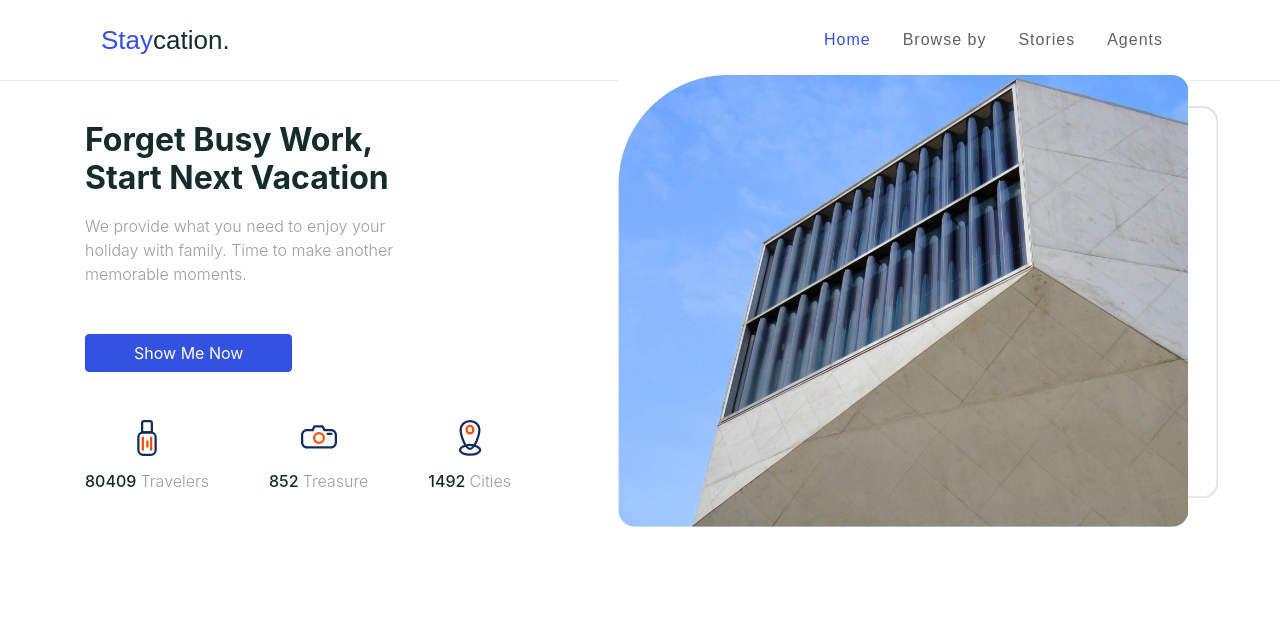
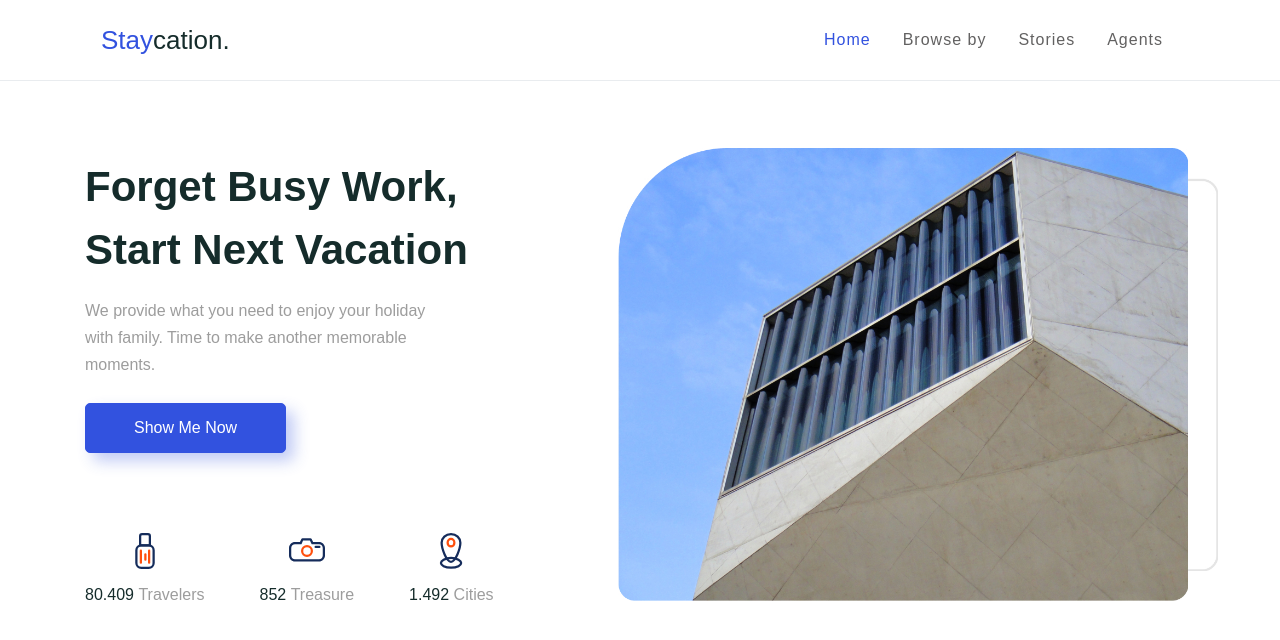
Before and after one commit to maulanaadil/Staycation, a React (Create React App) app: page / in a window 1280 px wide. Shown: the top 640 px of the page. Built offline with nearby package versions, Linux system fonts and the light colour scheme.

Commit message:
hero section complete

```diff
--- a/src/assets/scss/_buttons.scss
+++ b/src/assets/scss/_buttons.scss
@@ -10,13 +10,20 @@
   font-weight: $btn-font-weight;
   color: $body-color;
   text-align: center;
+  min-height: 50px;
   text-decoration: if($link-decoration == none, null, none);
   white-space: $btn-white-space;
   vertical-align: middle;
   user-select: none;
   background-color: transparent;
   border: $btn-border-width solid transparent;
-  @include button-size($btn-padding-y, $btn-padding-x, $btn-font-size, $btn-line-height, $btn-border-radius);
+  @include button-size(
+    $btn-padding-y,
+    $btn-padding-x,
+    $btn-font-size,
+    $btn-line-height,
+    5px
+  );
   @include transition($btn-transition);
 
   @include hover() {
@@ -28,6 +35,10 @@
   &.focus {
     outline: 0;
     box-shadow: $btn-focus-box-shadow;
+  }
+
+  &.btn-shadow {
+    box-shadow: 8px 8px 15px rgba($primary, 0.3);
   }
 
   // Disabled comes first so active can properly restyle
@@ -57,7 +68,6 @@ fieldset:disabled a.btn {
   pointer-events: none;
 }
 
-
 //
 // Alternate buttons
 //
@@ -73,7 +83,6 @@ fieldset:disabled a.btn {
     @include button-outline-variant($value);
   }
 }
-
 
 //
 // Link buttons
@@ -104,19 +113,29 @@ fieldset:disabled a.btn {
   // No need for an active state here
 }
 
-
 //
 // Button Sizes
 //
 
 .btn-lg {
-  @include button-size($btn-padding-y-lg, $btn-padding-x-lg, $btn-font-size-lg, $btn-line-height-lg, $btn-border-radius-lg);
+  @include button-size(
+    $btn-padding-y-lg,
+    $btn-padding-x-lg,
+    $btn-font-size-lg,
+    $btn-line-height-lg,
+    $btn-border-radius-lg
+  );
 }
 
 .btn-sm {
-  @include button-size($btn-padding-y-sm, $btn-padding-x-sm, $btn-font-size-sm, $btn-line-height-sm, $btn-border-radius-sm);
+  @include button-size(
+    $btn-padding-y-sm,
+    $btn-padding-x-sm,
+    $btn-font-size-sm,
+    $btn-line-height-sm,
+    $btn-border-radius-sm
+  );
 }
-
 
 //
 // Block button
--- a/src/assets/scss/_type.scss
+++ b/src/assets/scss/_type.scss
@@ -4,8 +4,18 @@
 // Headings
 //
 
-h1, h2, h3, h4, h5, h6,
-.h1, .h2, .h3, .h4, .h5, .h6 {
+h1,
+h2,
+h3,
+h4,
+h5,
+h6,
+.h1,
+.h2,
+.h3,
+.h4,
+.h5,
+.h6 {
   margin-bottom: $headings-margin-bottom;
   font-family: $headings-font-family;
   font-weight: $headings-font-weight;
@@ -13,12 +23,31 @@ h1, h2, h3, h4, h5, h6,
   color: $headings-color;
 }
 
-h1, .h1 { @include font-size($h1-font-size); }
-h2, .h2 { @include font-size($h2-font-size); }
-h3, .h3 { @include font-size($h3-font-size); }
-h4, .h4 { @include font-size($h4-font-size); }
-h5, .h5 { @include font-size($h5-font-size); }
-h6, .h6 { @include font-size($h6-font-size); }
+h1,
+.h1 {
+  @include font-size($h1-font-size);
+  line-height: 63px;
+}
+h2,
+.h2 {
+  @include font-size($h2-font-size);
+}
+h3,
+.h3 {
+  @include font-size($h3-font-size);
+}
+h4,
+.h4 {
+  @include font-size($h4-font-size);
+}
+h5,
+.h5 {
+  @include font-size($h5-font-size);
+}
+h6,
+.h6 {
+  @include font-size($h6-font-size);
+}
 
 .lead {
   @include font-size($lead-font-size);
@@ -47,7 +76,6 @@ h6, .h6 { @include font-size($h6-font-size); }
   line-height: $display-line-height;
 }
 
-
 //
 // Horizontal rules
 //
@@ -58,7 +86,6 @@ hr {
   border: 0;
   border-top: $hr-border-width solid $hr-border-color;
 }
-
 
 //
 // Emphasis
@@ -75,7 +102,6 @@ mark,
   padding: $mark-padding;
   background-color: $mark-bg;
 }
-
 
 //
 // Lists
@@ -96,7 +122,6 @@ mark,
     margin-right: $list-inline-padding;
   }
 }
-
 
 //
 // Misc
--- a/src/assets/scss/_variables.scss
+++ b/src/assets/scss/_variables.scss
@@ -269,10 +269,7 @@ $embed-responsive-aspect-ratios: join(
 // Font, line-height, and color for body text, headings, and more.
 
 // stylelint-disable value-keyword-case
-$font-family-sans-serif: "Poppins", -apple-system, BlinkMacSystemFont,
-  "Segoe UI", Roboto, "Helvetica Neue", Arial, "Noto Sans", "Liberation Sans",
-  sans-serif, "Apple Color Emoji", "Segoe UI Emoji", "Segoe UI Symbol",
-  "Noto Color Emoji" !default;
+$font-family-sans-serif: "Poppins", sans-serif !default;
 $font-family-monospace: SFMono-Regular, Menlo, Monaco, Consolas,
   "Liberation Mono", "Courier New", monospace !default;
 $font-family-base: $font-family-sans-serif !default;
@@ -291,7 +288,7 @@ $font-weight-bolder: bolder !default;
 $font-weight-base: $font-weight-normal !default;
 $line-height-base: 1.5 !default;
 
-$h1-font-size: $font-size-base * 2.5 !default;
+$h1-font-size: $font-size-base * 2.625 !default;
 $h2-font-size: $font-size-base * 2 !default;
 $h3-font-size: $font-size-base * 1.75 !default;
 $h4-font-size: $font-size-base * 1.5 !default;
--- a/src/assets/scss/style.scss
+++ b/src/assets/scss/style.scss
@@ -57,6 +57,7 @@
 header {
   border-bottom: 1px solid $gray-200;
   width: 100%;
+  margin-bottom: 50px;
   position: relative;
   font-family: "Poppins", sans-serif;
 }
--- a/src/parts/Hero.js
+++ b/src/parts/Hero.js
@@ -7,6 +7,7 @@ import IconTraveler from "assets/icons/icons-traveler.svg";
 import IconTreasure from "assets/icons/icons-treasure.svg";
 
 import Button from "elements/Button";
+import formatNumber from "utils/formatNumber";
 
 export default function Hero(props) {
   function showMostPicked() {
@@ -20,12 +21,15 @@ export default function Hero(props) {
     <section className="container pt-4">
       <div className="row align-items-center">
         <div className="col-auto pr-5" style={{ width: 530 }}>
-          <h1 className="h2 font-weight-bold line-height-1 mb-3">
+          <h1 className="font-weight-bold line-height-1 mb-3">
             Forget Busy Work,
             <br />
             Start Next Vacation
           </h1>
-          <p className="mb-5 font-weight-light text-gray-500 w-75">
+          <p
+            className="mb-4 font-weight-light text-gray-500 w-75"
+            style={{ lineHeight: "170%" }}
+          >
             We provide what you need to enjoy your holiday with family. Time to
             make another memorable moments.
           </p>
@@ -37,8 +41,8 @@ export default function Hero(props) {
           >
             Show Me Now
           </Button>
-          <div className="row mt-5">
-            <div className="col-auto text-center" style={{ marginRight: 30 }}>
+          <div className="row" style={{ marginTop: 80 }}>
+            <div className="col-auto text-center" style={{ marginRight: 25 }}>
               <img
                 width="36"
                 height="36"
@@ -46,13 +50,13 @@ export default function Hero(props) {
                 alt={`${props.data.travelers} Travelers`}
               />
               <h6 className="mt-3">
-                {props.data.travelers}{" "}
+                {formatNumber(props.data.travelers)}{" "}
                 <span className="text-gray-500 font-weight-light">
                   Travelers
                 </span>
               </h6>
             </div>
-            <div className="col-auto text-center" style={{ marginRight: 30 }}>
+            <div className="col-auto text-center" style={{ marginRight: 25 }}>
               <img
                 width="36"
                 height="36"
@@ -60,13 +64,13 @@ export default function Hero(props) {
                 alt={`${props.data.treasures} Treasure`}
               />
               <h6 className="mt-3">
-                {props.data.treasures}{" "}
+                {formatNumber(props.data.treasures)}{" "}
                 <span className="text-gray-500 font-weight-light">
                   Treasure
                 </span>
               </h6>
             </div>
-            <div className="col-auto text-center" style={{ marginRight: 30 }}>
+            <div className="col-auto text-center" style={{ marginRight: 25 }}>
               <img
                 width="36"
                 height="36"
@@ -74,7 +78,7 @@ export default function Hero(props) {
                 alt={`${props.data.cities} Cities`}
               />
               <h6 className="mt-3">
-                {props.data.cities}{" "}
+                {formatNumber(props.data.cities)}{" "}
                 <span className="text-gray-500 font-weight-light">Cities</span>
               </h6>
             </div>
@@ -85,13 +89,13 @@ export default function Hero(props) {
           <div className="image-hero">
             <img
               src={ImageHero}
-              alt="Image hero"
+              alt="pic hero"
               className="img-fluid position-absolute"
               style={{ margin: "-30px 0 0 -30px", zIndex: 1 }}
             />
             <img
               src={ImageHeroFrame}
-              alt="Image hero frame"
+              alt="pic hero frame"
               className="img-fluid position-absolute"
               style={{ margin: "0 15px -15px 0" }}
             />
--- /dev/null
+++ b/src/utils/formatNumber.js
@@ -0,0 +1,5 @@
+/* eslint-disable import/no-anonymous-default-export */
+export default (number) => {
+  const formatNumbering = new Intl.NumberFormat("id-ID");
+  return formatNumbering.format(number);
+};
```
